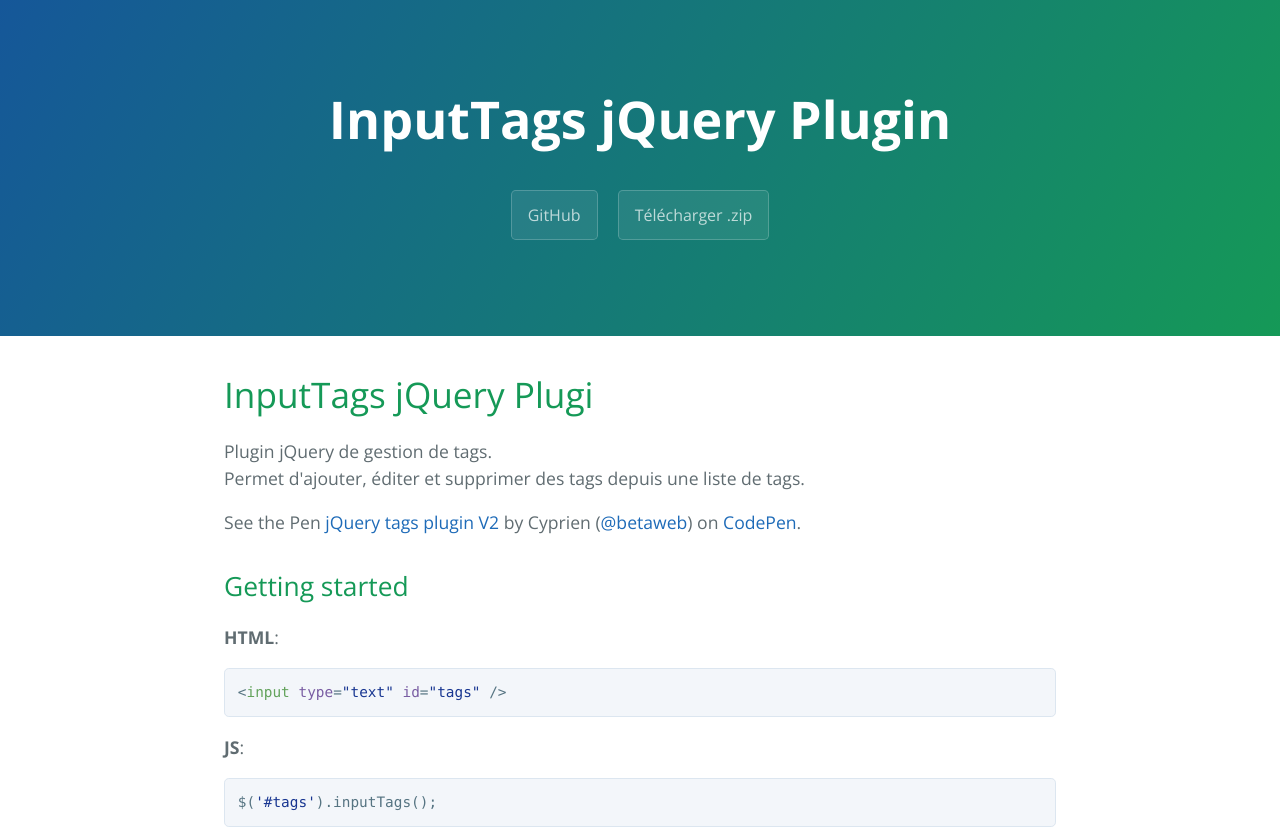
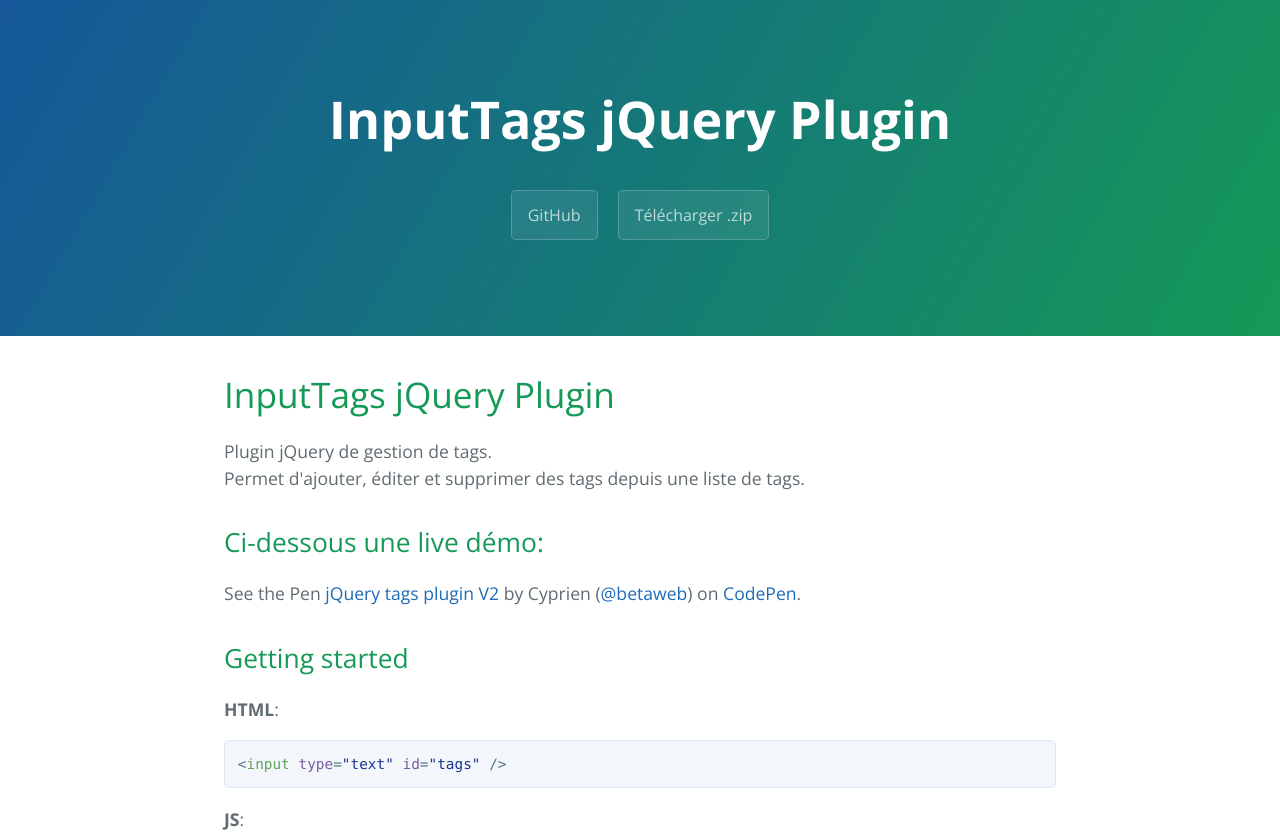
Before and after one commit to betaWeb/inputTags-jQuery-plugin, a plain HTML site: page index.html in a window 1280 px wide. Shown: the top 835 px of the page. Drawn offline with nearby package versions, Linux system fonts and the light colour scheme; a script that the page names is missing.

Commit message:
Mise à jour de la page demo github #2

```diff
--- a/index.html
+++ b/index.html
@@ -19,11 +19,12 @@
 
     <section class="main-content">
       <h1>
-<a id="inputtags-jquery-plugin" class="anchor" href="#inputtags-jquery-plugin" aria-hidden="true"><span class="octicon octicon-link"></span></a>InputTags jQuery Plugi</h1>
+<a id="inputtags-jquery-plugin" class="anchor" href="#inputtags-jquery-plugin" aria-hidden="true"><span class="octicon octicon-link"></span></a>InputTags jQuery Plugin</h1>
 
 <p>Plugin jQuery de gestion de tags.<br>
 Permet d'ajouter, éditer et supprimer des tags depuis une liste de tags.</p>
 
+<h2>Ci-dessous une live démo:</h2>
 <p data-height="406" data-theme-id="17330" data-slug-hash="PqdbMO" data-default-tab="result" data-user="betaweb" class='codepen'>See the Pen <a href='http://codepen.io/betaweb/pen/PqdbMO/'>jQuery tags plugin V2</a> by Cyprien (<a href='http://codepen.io/betaweb'>@betaweb</a>) on <a href='http://codepen.io'>CodePen</a>.</p>
 <script async src="//assets.codepen.io/assets/embed/ei.js"></script>
 
```
